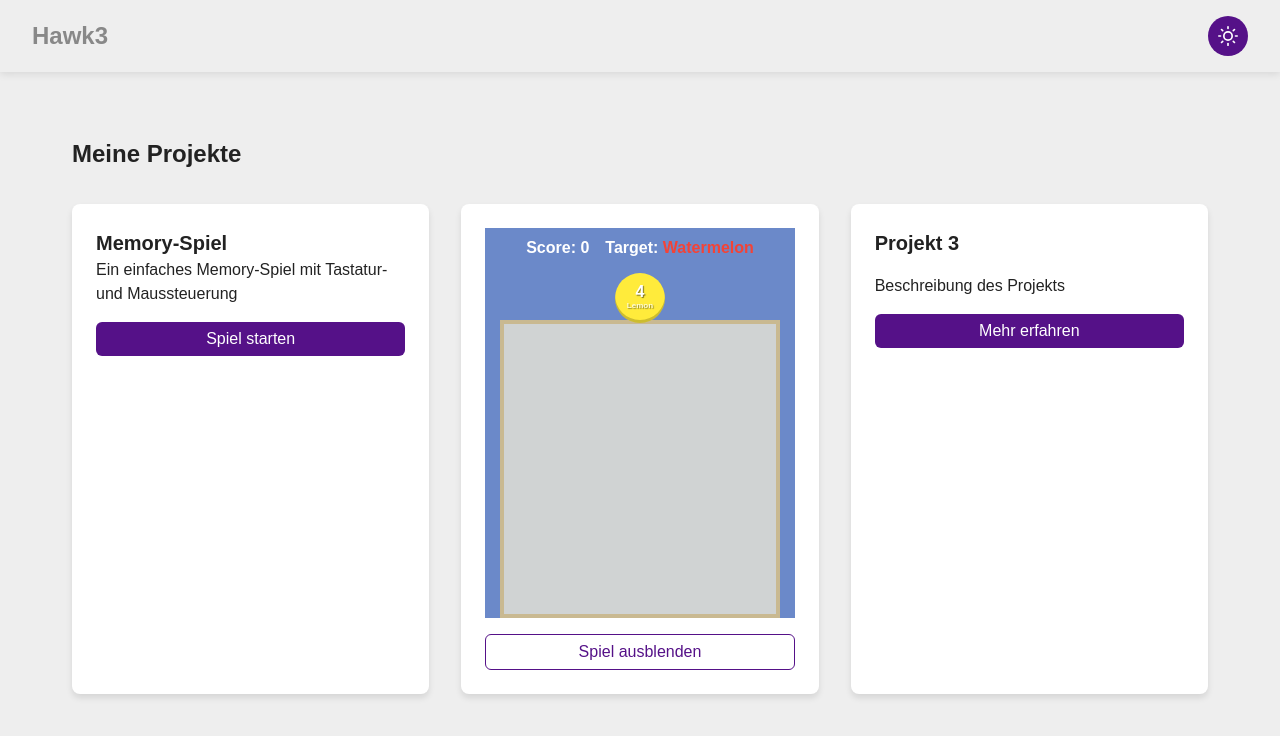
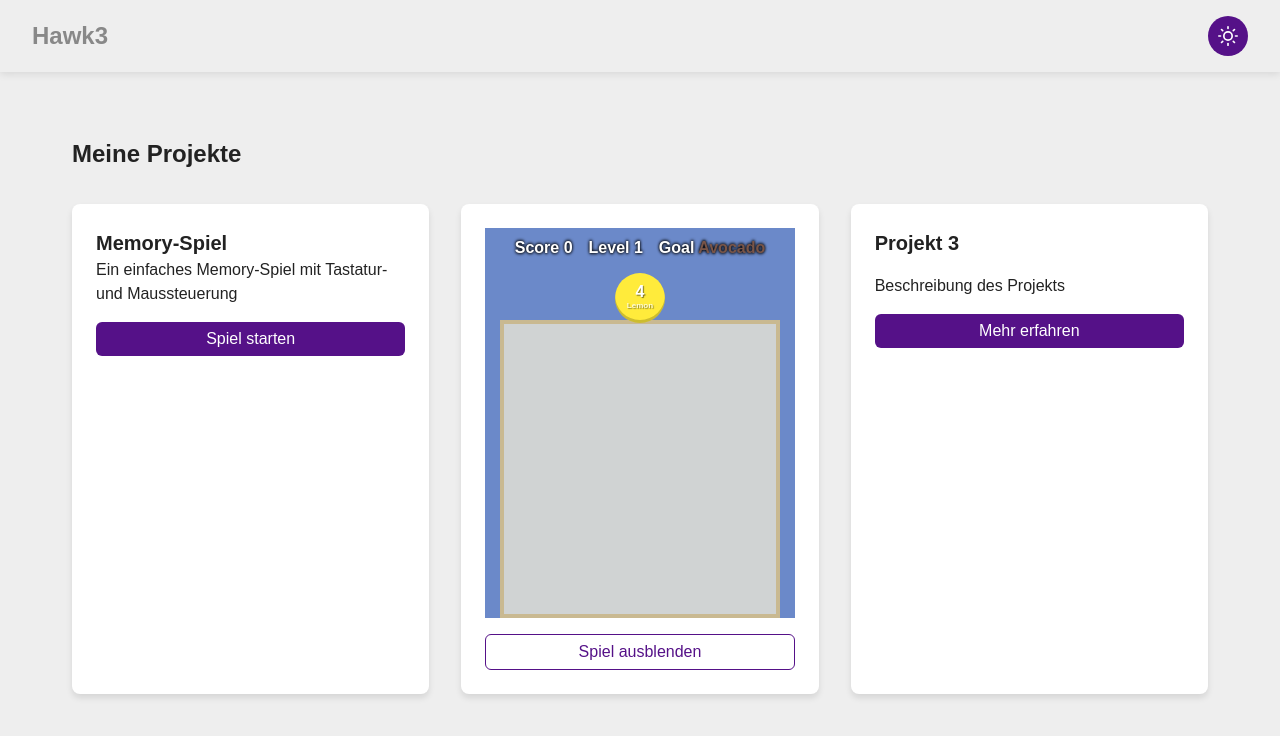
Before and after one commit to Hauke-Schultz/hawk3web, a Vue app: page / in a window 1280 px wide. Shown: the top 736 px of the page. Built offline with nearby package versions, Linux system fonts and the light colour scheme.

Commit message:
fruit merge

```diff
--- a/src/components/FruitMerge/FruitMerge.vue
+++ b/src/components/FruitMerge/FruitMerge.vue
@@ -1,5 +1,5 @@
 <script setup>
-import { ref, onMounted, onUnmounted, onBeforeUnmount, watch } from 'vue'
+import { ref, onMounted, computed, onBeforeUnmount } from 'vue'
 import * as Matter from 'matter-js'
 
 const score = ref(0)
@@ -11,10 +11,12 @@ const isDragging = ref(false);
 const boardWidth = ref(280);
 const boardHeight = ref(350);
 const wallThickness = 20;
-const targetFruitLevel = ref(7);
+const targetFruitLevel = computed(() => Math.min(4 + level.value, fruitTypes.length - 1));
+const level = ref(1);
+const levelCompleted = ref(false);
+const nextLevel = ref(2);
 
 let engine = null;
-let render = null;
 let runner = null;
 
 // Fruit types with increasing sizes for each level
@@ -37,10 +39,12 @@ const fruitTypes = [
 ];
 
 const nextFruit = ref(generateFruit());
-let targetFruit = ref({
+const targetFruit = computed(() => ({
   name: fruitTypes[targetFruitLevel.value].name,
   color: fruitTypes[targetFruitLevel.value].color,
-});
+  fruitLevel: fruitTypes[targetFruitLevel.value].value,
+  level: targetFruitLevel.value + 1
+}));
 
 function generateFruit() {
   // Generate fruits from level 1-5 to increase difficulty
@@ -101,6 +105,59 @@ function initPhysics() {
 
   Matter.Composite.add(engine.world, walls);
   Matter.Events.on(engine, 'collisionStart', handleCollision);
+}
+
+function levelUp() {
+  levelCompleted.value = true;
+  nextLevel.value = level.value + 1;
+}
+
+function startNextLevel() {
+  // Clear the physics world completely
+  Matter.World.clear(engine.world, false);
+
+  // Recreate the walls
+  const walls = [
+    // Bottom wall
+    Matter.Bodies.rectangle(
+        boardWidth.value / 2,
+        boardHeight.value + wallThickness / 2,
+        boardWidth.value,
+        wallThickness,
+        { isStatic: true, label: 'wall-bottom', restitution: 0.1 }
+    ),
+    // Left wall
+    Matter.Bodies.rectangle(
+        -wallThickness / 2,
+        boardHeight.value / 2,
+        wallThickness,
+        boardHeight.value,
+        { isStatic: true, label: 'wall-left', restitution: 0.1 }
+    ),
+    // Right wall
+    Matter.Bodies.rectangle(
+        boardWidth.value + wallThickness / 2,
+        boardHeight.value / 2,
+        wallThickness,
+        boardHeight.value,
+        { isStatic: true, label: 'wall-right', restitution: 0.1 }
+    )
+  ];
+
+  // Add walls back to the world
+  Matter.Composite.add(engine.world, walls);
+
+  // Reset the fruits array
+  fruits.value = [];
+
+  // Increment the level
+  level.value = nextLevel.value;
+
+  // Reset level completion status
+  levelCompleted.value = false;
+
+  // Reset next fruit position
+  nextFruitPosition.value = boardWidth.value / 2;
 }
 
 // Process collisions to merge fruits
@@ -170,6 +227,12 @@ function handleCollision(event) {
 
               // Add the new fruit to the world
               addMergedFruit(newFruit, centerX, centerY);
+
+              // Check if this fruit matches the target fruit level
+              if (levelA + 1 === targetFruit.value.level) {
+                // If yes, trigger level completion
+                levelUp();
+              }
             }
           }, 100); // Small delay for better visual effect
         }
@@ -295,8 +358,14 @@ onBeforeUnmount(() => {
   <div class="fruit-merge">
     <div class="game-container">
       <div class="game-header">
-        <div class="score">Score: {{ score }}</div>
-        <div class="level">Target: <span :style="{ color: targetFruit.color }">{{ targetFruit.name }}</span></div>
+        <div v-if="!levelCompleted" class="level-row">
+          <div class="score">Score {{ score }}</div>
+          <div class="level-display">Level {{ level }}</div>
+          <div class="level">Goal <span :style="{ color: targetFruit.color }">{{ targetFruit.fruitLevel }} {{ targetFruit.name }}</span></div>
+        </div>
+        <div v-else class="level-complete-message">
+          <button class="btn next-level-btn" @click="startNextLevel">Start Next Level</button>
+        </div>
       </div>
 
       <div class="game-frame">
@@ -377,6 +446,14 @@ onBeforeUnmount(() => {
   font-size: 1rem;
   font-weight: bold;
   gap: 1rem;
+  text-shadow: 0 1px 3px #000, 0 -1px 3px #000;
+}
+
+.level-row {
+  display: flex;
+  flex-direction: row;
+  align-items: center;
+  gap: 1rem;
 }
 
 .game-frame {
@@ -445,4 +522,28 @@ onBeforeUnmount(() => {
 .score {
   font-size: 1rem;
 }
+
+.level-display {
+  font-size: 1rem;
+  font-weight: bold;
+}
+
+.level-complete-message {
+  display: flex;
+  flex-direction: column;
+  align-items: center;
+  gap: 8px;
+  font-weight: bold;
+  color: #4CAF50;
+  animation: fadeIn 0.5s ease;
+}
+
+.next-level-btn {
+  font-size: 1rem;
+}
+
+@keyframes fadeIn {
+  from { opacity: 0; }
+  to { opacity: 1; }
+}
 </style>
```
